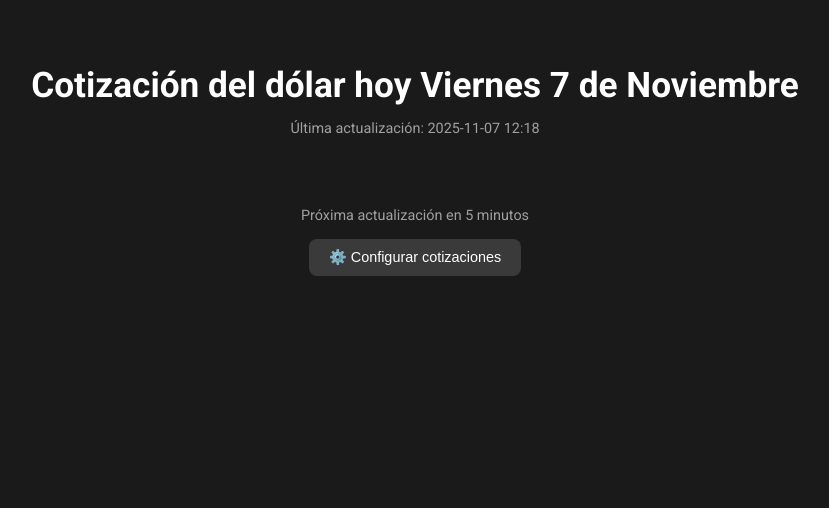
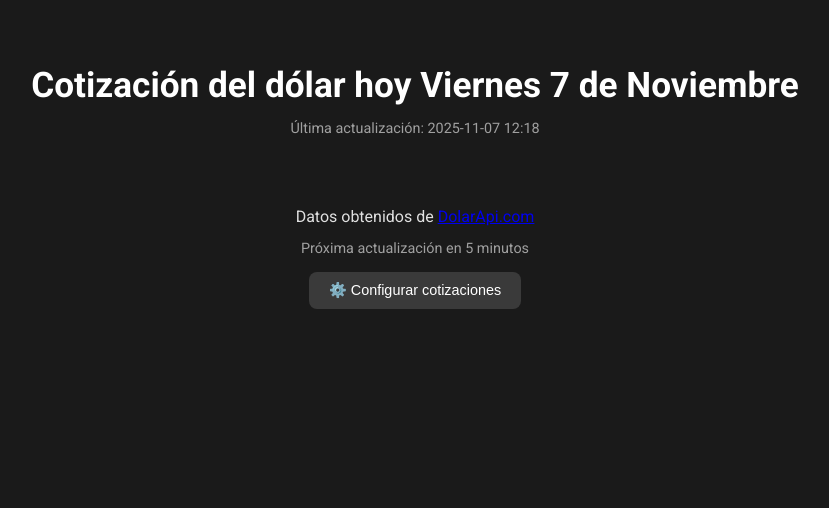
Before and after one commit to DiegoCardozo94/dolar-telegram-bot, a FastAPI app: page / in a window 1280 px wide. Shown: the top 508 px of the page, without its empty margins (225-1054 px from the left). Run offline with FastAPI, Linux system fonts and the light colour scheme; data that the repository does not hold is empty.

Commit message:
Update dolar table

```diff
--- a/templates/dolar_table.html
+++ b/templates/dolar_table.html
@@ -18,7 +18,7 @@
         {% for name, rates in data.items() %}
 
         {# 💡 LÓGICA CLAVE: Obtiene el timestamp específico del dólar actual. #}
-        {% set card_timestamp = last_updates.get(name, timestamp_for_cards) %}
+        <!-- {% set card_timestamp = last_updates.get(name, timestamp_for_cards) %} -->
 
         <div class="dolar-card {{ 'positive' if rates.pct_compra[0] == '+' else 'negative' if rates.pct_compra[0] == '-' else 'neutral' }}">
 
@@ -46,14 +46,17 @@
             </div>
 
             {# 🚨 ESTE es el 'card-footer' correcto, utilizando la variable card_timestamp #}
+            <!--
             <div class="card-footer">
                 <span>{{ time_ago(card_timestamp) }}</span>
             </div>
+            -->
 
         </div>
         {% endfor %}
     </div>
         <div class="footer-info">
+            Datos obtenidos de <a href="https://dolarapi.com" target="_blank" rel="noopener noreferrer">DolarApi.com</a><br>
             <p>Próxima actualización en {{ CHECK_INTERVAL_MINUTES if CHECK_INTERVAL_MINUTES is defined else '5' }} minutos</p>
             <button class="settings-button">⚙️ Configurar cotizaciones</button>
         </div>
```
